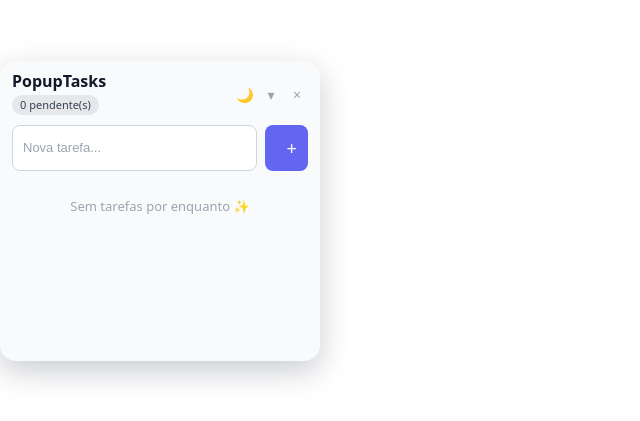
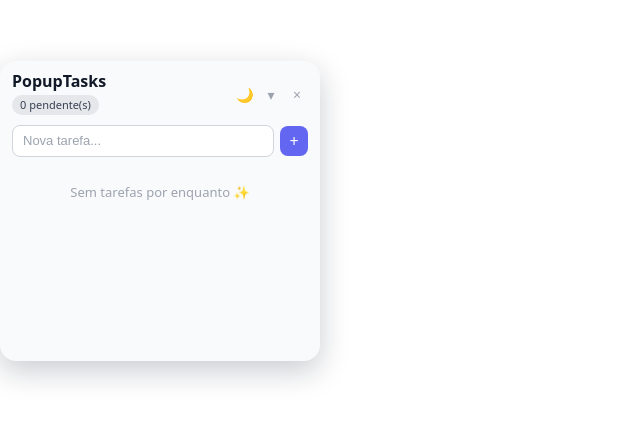
Before and after one commit to camilagoulartsoares/popupTasks, a React (Vite) app: page / in a window 1280 px wide. Shown: the part 189-610 px from the top of the page, without its empty margins (0-640 px from the left). Built offline with nearby package versions, Linux system fonts and the light colour scheme.

Commit message:
reduce height of add task input and button

```diff
--- a/src/App.css
+++ b/src/App.css
@@ -178,19 +178,35 @@ body {
 
 .add-form {
   display: flex;
-  gap: 8px;
+  gap: 6px;
   margin-bottom: 10px;
+  align-items: center;
 }
 
 .add-form input {
   flex: 1;
-  padding: 8px 10px;
+  height: 30px;           /* ↓ altura */
+  padding: 0 10px;        /* ↓ tira “altura” do padding vertical */
   border-radius: 8px;
   border: 1px solid var(--border);
   font-size: 13px;
+  line-height: 30px;      /* ajuda a centralizar */
   outline: none;
   background: var(--card-bg);
   color: var(--fg);
+}
+
+.add-form button {
+  width: 28px;            /* ↓ menor */
+  height: 30px;           /* igual ao input */
+  border-radius: 8px;
+  border: none;
+  background: var(--accent);
+  color: white;
+  font-size: 16px;        /* ↓ menor que 18 */
+  line-height: 1;
+  cursor: pointer;
+  padding: 0;
 }
 
 .add-form input::placeholder {
@@ -212,15 +228,6 @@ body {
   color: #6b7280;
 }
 
-.add-form button {
-  width: 32px;
-  border-radius: 8px;
-  border: none;
-  background: var(--accent);
-  color: white;
-  font-size: 18px;
-  cursor: pointer;
-}
 
 .add-form button:hover {
   opacity: 0.9;
```
